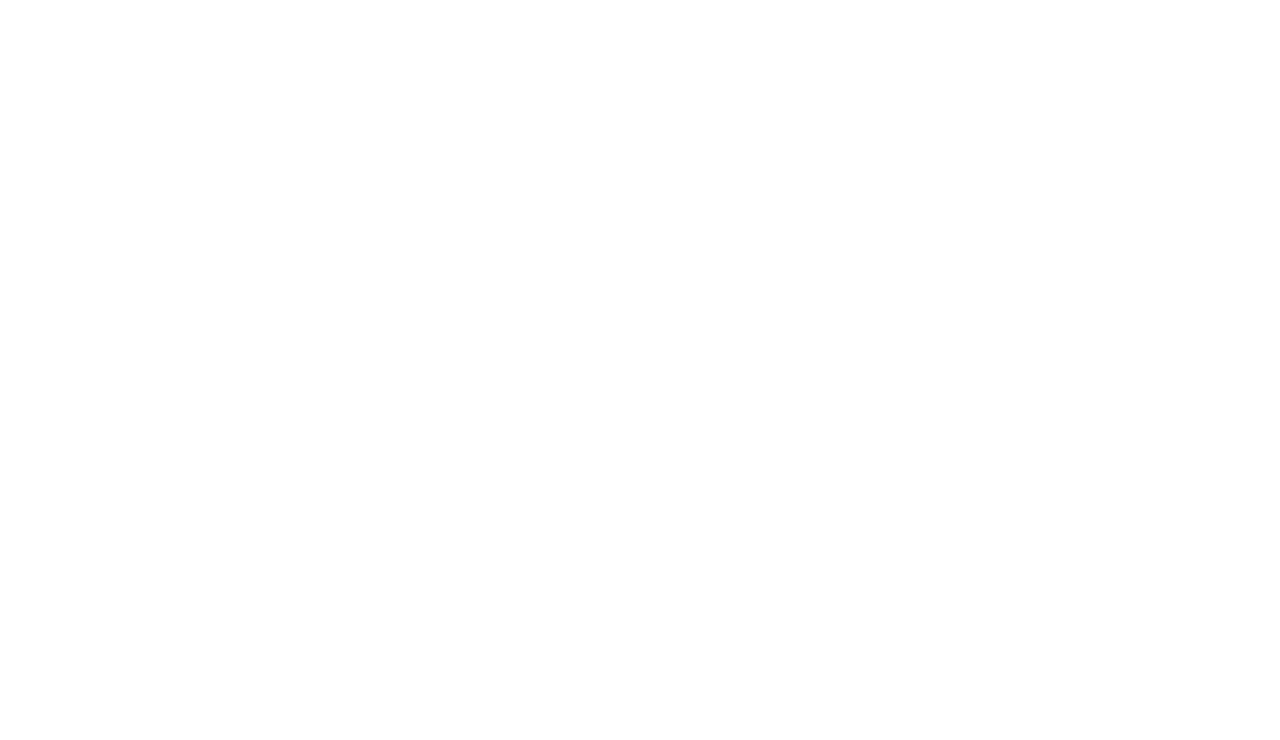
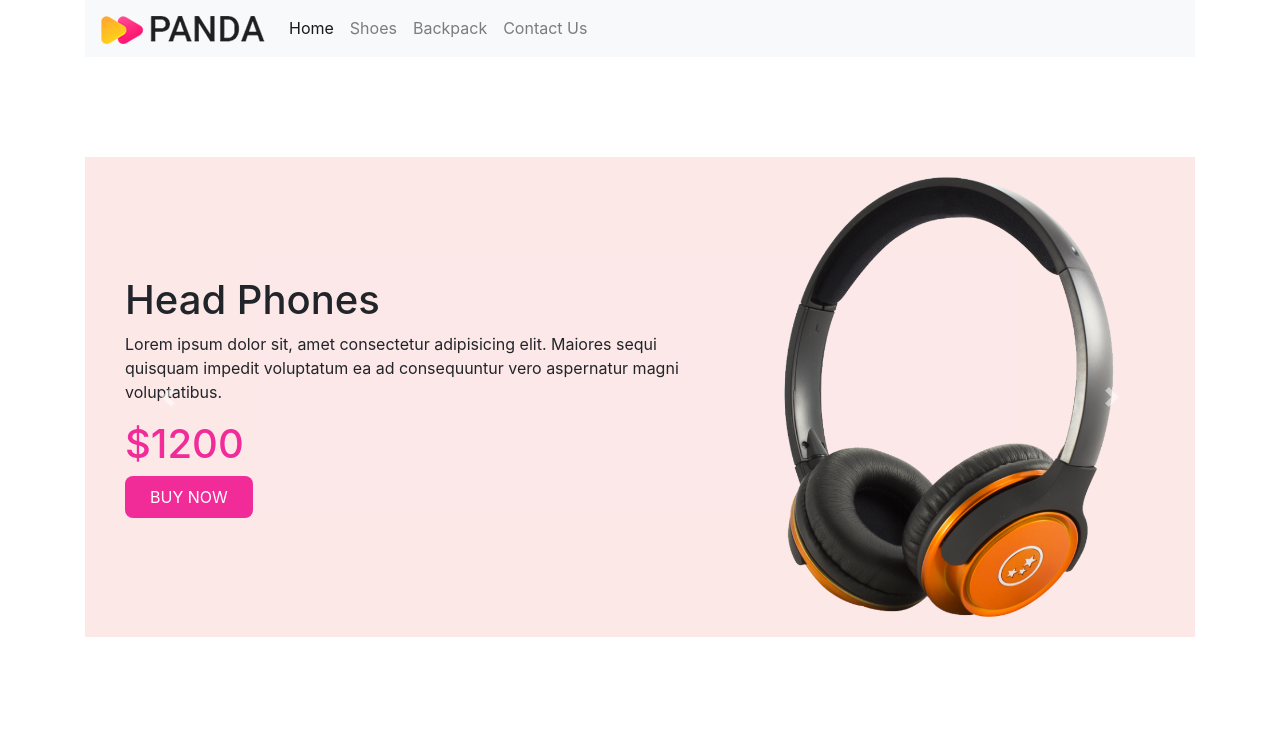
Before and after one commit to tasnim-nova/Panda-Commerce, a plain HTML site: page index.html in a window 1280 px wide. Drawn offline with nearby package versions, Linux system fonts and the light colour scheme.

Commit message:
carousel and navbar done

```diff
--- a/index.html
+++ b/index.html
@@ -4,9 +4,118 @@
     <meta charset="UTF-8">
     <meta name="viewport" content="width=device-width, initial-scale=1.0">
     <title>Panda Cmmerce</title>
+    <link rel="stylesheet" href="https://maxcdn.bootstrapcdn.com/bootstrap/4.0.0/css/bootstrap.min.css" integrity="sha384-Gn5384xqQ1aoWXA+058RXPxPg6fy4IWvTNh0E263XmFcJlSAwiGgFAW/dAiS6JXm" crossorigin="anonymous">
     <link rel="stylesheet" href="style.css">
 </head>
 <body>
+   <div class="container">
+    <nav class="navbar navbar-expand-lg navbar-light bg-light">
+        <a class="navbar-brand" href="#">
+            <img src="images/logo.png" alt="Panda Logo">
+        </a>
+        <button class="navbar-toggler" type="button" data-toggle="collapse" data-target="#navbarNav" aria-controls="navbarNav" aria-expanded="false" aria-label="Toggle navigation">
+          <span class="navbar-toggler-icon"></span>
+        </button>
+        <div class="collapse navbar-collapse" id="navbarNav">
+          <ul class="navbar-nav">
+            <li class="nav-item active">
+              <a class="nav-link" href="#">Home <span class="sr-only">(current)</span></a>
+            </li>
+            <li class="nav-item">
+              <a class="nav-link" href="#shoes">Shoes</a>
+            </li>
+            <li class="nav-item">
+              <a class="nav-link" href="#backpack">Backpack</a>
+            </li>
+            <li class="nav-item">
+              <a class="nav-link" href="#contact">Contact Us</a>
+            </li>
+          </ul>
+        </div>
+      </nav>
+   </div>
 
+   <div class="container">
+    <div id="carouselExampleControls" class="carousel slide orange-bg" data-ride="carousel ">
+        <div class="carousel-inner">
+          <div class="carousel-item active">
+              <div class="row align-items-center">
+                  <div class="col-md-7">
+                    <h1>Head Phones </h1>
+                    <p>Lorem ipsum dolor sit, amet consectetur adipisicing elit. Maiores sequi quisquam impedit voluptatum ea ad consequuntur vero aspernatur magni voluptatibus.</p>
+                    <h1 class="price">$1200</h1>
+                    <button class="buy-now-button">BUY NOW</button>
+                  </div>
+                  <div class="col-md-5">
+                    <img class="d-block w-100" src="images/banner-images/headphone.png" alt="First slide">
+                  </div>
+              </div>
+          </div>
+          <div class="carousel-item">
+              <div class="row align-items-center">
+                  <div class="col-md-7">
+                    <h1>Mi LED TV 4A Pro</h1>
+                    <p>Lorem ipsum dolor sit, amet consectetur adipisicing elit. Maiores sequi quisquam impedit voluptatum ea ad consequuntur vero aspernatur magni voluptatibus.</p>
+                    <h1 class="price">$1200</h1>
+                    <button class="buy-now-button">BUY NOW</button>
+                  </div>
+                  <div class="col-md-5">
+                    <img class="d-block w-100" src="images/banner-images/tv.png" alt="Second slide">
+                  </div>
+              </div>
+          </div>
+          <div class="carousel-item">
+              <div class="row align-items-center">
+                  <div class="col-md-7">
+                    <h1>X-Box for your living room </h1>
+                    <p>Lorem ipsum dolor sit, amet consectetur adipisicing elit. Maiores sequi quisquam impedit voluptatum ea ad consequuntur vero aspernatur magni voluptatibus.</p>
+                    <h1 class="price">$1200</h1>
+                    <button class="buy-now-button">BUY NOW</button>
+                  </div>
+                  <div class="col-md-5">
+                    <img class="d-block w-100" src="images/banner-images/xbox.png" alt="Third slide">
+                  </div>
+              </div>
+          </div>
+        </div>
+
+        <a class="carousel-control-prev" href="#carouselExampleControls" role="button" data-slide="prev">
+          <span class="carousel-control-prev-icon" aria-hidden="true"></span>
+          <span class="sr-only">Previous</span>
+        </a>
+        <a class="carousel-control-next" href="#carouselExampleControls" role="button" data-slide="next">
+          <span class="carousel-control-next-icon" aria-hidden="true"></span>
+          <span class="sr-only">Next</span>
+        </a>
+      </div>
+   </div>
+
+
+
+
+
+
+
+
+
+
+
+
+
+
+
+
+
+
+
+
+
+
+
+
+
+<script src="https://code.jquery.com/jquery-3.2.1.slim.min.js" integrity="sha384-KJ3o2DKtIkvYIK3UENzmM7KCkRr/rE9/Qpg6aAZGJwFDMVNA/GpGFF93hXpG5KkN" crossorigin="anonymous"></script>
+<script src="https://cdnjs.cloudflare.com/ajax/libs/popper.js/1.12.9/umd/popper.min.js" integrity="sha384-ApNbgh9B+Y1QKtv3Rn7W3mgPxhU9K/ScQsAP7hUibX39j7fakFPskvXusvfa0b4Q" crossorigin="anonymous"></script>
+<script src="https://maxcdn.bootstrapcdn.com/bootstrap/4.0.0/js/bootstrap.min.js" integrity="sha384-JZR6Spejh4U02d8jOt6vLEHfe/JQGiRRSQQxSfFWpi1MquVdAyjUar5+76PVCmYl" crossorigin="anonymous"></script>
 </body>
 </html>
--- a/style.css
+++ b/style.css
@@ -0,0 +1,20 @@
+.container{
+    padding-bottom: 100px;
+}
+.orange-bg{
+    background-color: #ef6e6e29;
+}
+.carousel-item{
+    padding: 20px 40px;
+}
+.price{
+    color: rgb(241, 43, 152);
+}
+.buy-now-button{
+    background-image: linear-gradient(to bottom, rgb(241, 43, 152) 0% , rgb(241, 43, 152) 100%) ;
+    color: #fff;
+    border: none;
+    border-radius: 8px;
+    padding: 9px 25px;
+    cursor: pointer;
+}
```
